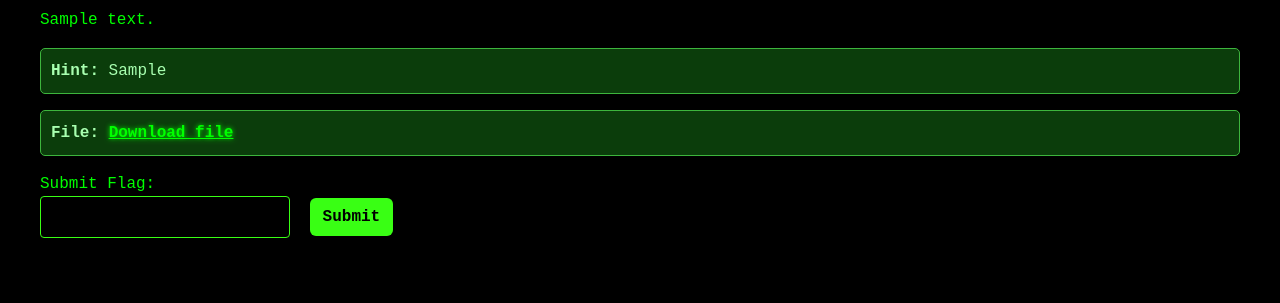
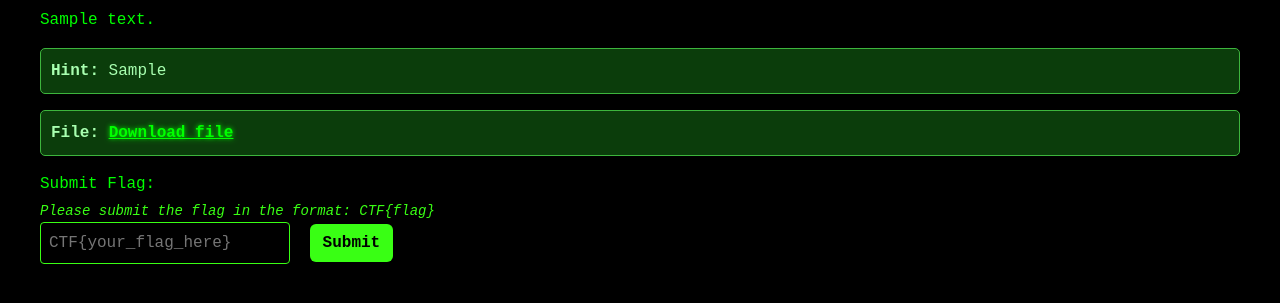
Before and after one commit to AJorja/NewCyber, a Flask app: template templates/challenge.html in a window 1280 px wide. Shown: the part 221-524 px from the top of the page. Run offline with Flask 3, Linux system fonts and the light colour scheme; tables that the repository leaves empty hold one stand-in row (values such as "Sample post"); the template is opened without the code that fills it: values that come from a table or form of the project are taken from there, most other values are stand-ins (such as "Sample title", 1, 10 or a date in 2020); some libraries are stand-ins or nearby versions.

```diff
--- a/templates/challenge.html
+++ b/templates/challenge.html
@@ -21,11 +21,15 @@
 
 <form method="POST" action="{{ url_for('challenge_page', challenge_id=challenge.id) }}" style="margin-top: 1em;">
   <label for="flag">Submit Flag:</label><br>
+   <small style="color: #39ff14; font-style: italic; display: block; margin-top: 5px;">
+  Please submit the flag in the format: CTF{flag}
+  </small>
   <input
     type="text"
     id="flag"
     name="flag"
     required
+    placeholder="CTF{your_flag_here}"
     style="padding: 8px; width: 250px; border-radius: 4px; border: 1px solid #39ff14; background-color: #000; color: #39ff14;"
   >
   <button
--- a/templates/contact.html
+++ b/templates/contact.html
@@ -39,7 +39,7 @@
                 <span style="color: red;">[{{ error }}]</span>
             {% endfor %}
         </p>
-        <p>{{ form.submit() }}</p>
+        <p>{{ form.submit(class="btn", style="background-color: #39ff14; color: black; font-weight: bold; border-radius: 4px; padding: 8px 16px;") }}</p>
     </form>
 {% endblock %}
 
--- a/templates/passwordreset.html
+++ b/templates/passwordreset.html
@@ -19,7 +19,7 @@
                 <span style="color: red; font-size: 16px;">[{{ error }}]</span>
             {% endfor %}
         </p>
-        <p>{{ form.submit() }}</p>
+        <p>{{ form.submit(class="btn", style="background-color: #39ff14; color: black; font-weight: bold; border-radius: 4px; padding: 8px 16px;") }}</p>
     </form>
 {% endblock %}
 
```
